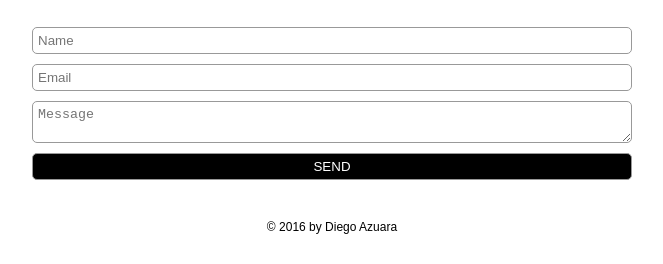
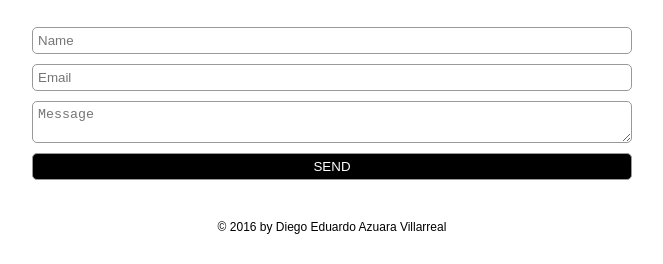
Before and after one commit to diegoazuara/tutorial, a plain HTML site: page contact.html in a window 1280 px wide. Shown: the part 571-835 px from the top of the page, without its empty margins (308-971 px from the left). Drawn offline with Linux system fonts and the light colour scheme.

Commit message:
Nombre Completo en footer

```diff
--- a/contact.html
+++ b/contact.html
@@ -61,7 +61,7 @@
 
 <div class="footer">
 
-<p>&copy; 2016 by Diego Azuara </p>
+<p>&copy; 2016 by Diego Eduardo Azuara Villarreal </p>
 
 <!--==============================Footer Ends==============================-->
 </div>
```
